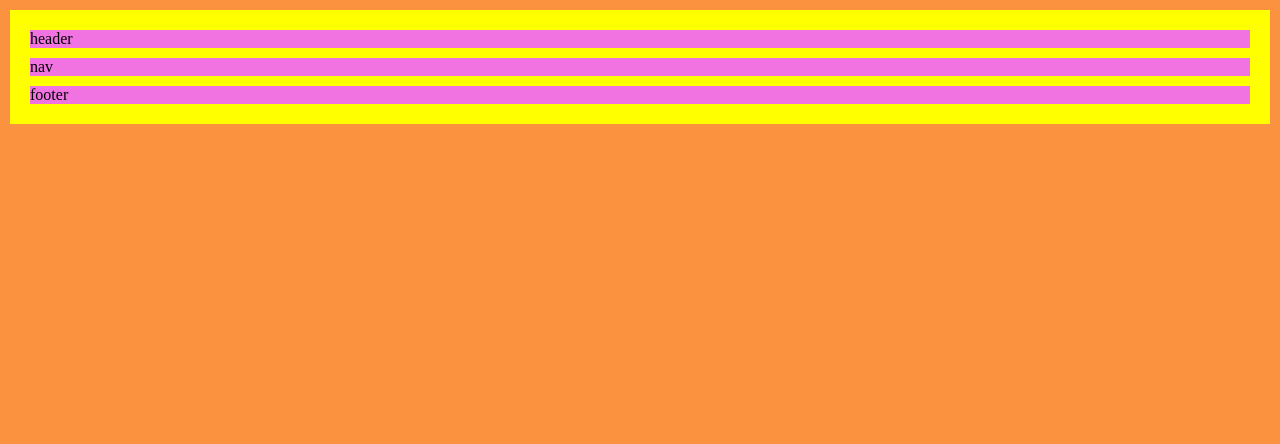
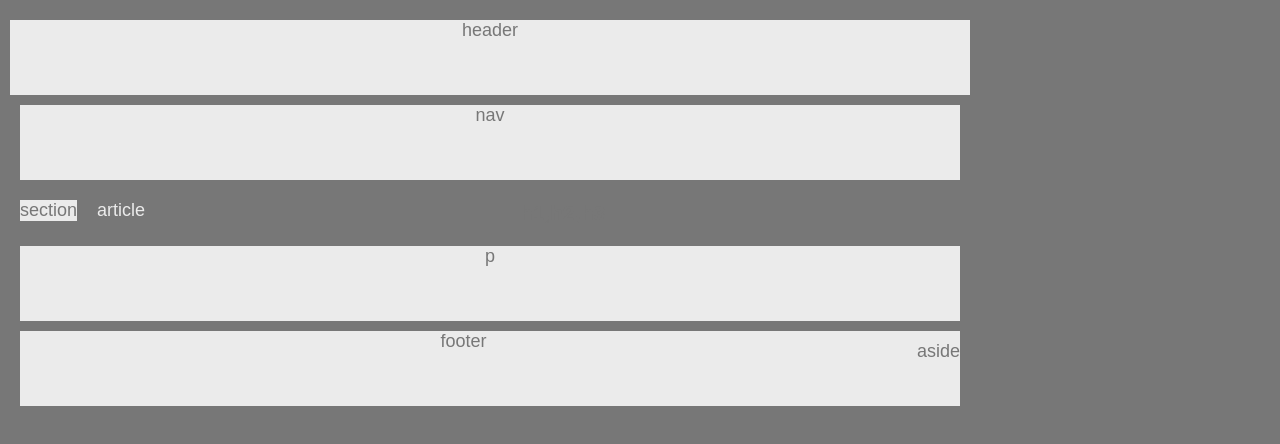
Before and after one commit to jrkerr2/HW-Wireframe2, a plain HTML site: page index.html in a window 1280 px wide. Drawn offline with Linux system fonts and the light colour scheme.

Commit message:
this is a comment

```diff
--- a/index.html
+++ b/index.html
@@ -5,8 +5,24 @@
         <link rel="stylesheet" href="style.css">
     </head>
     <body>
-      <header>header</header>
+      <header>
+          <p>header</p>
+
+
+      </header>
+
       <nav>nav</nav>
-      <footer>footer</footer>
+
+      <section>section</section>
+
+        <article>article</article>
+
+            <h3>h1,h2,h3</h3>
+            <p>p</p>
+
+    <aside>aside</aside>
+
+    <footer>footer</footer>
+
     </body>
 </html>
--- a/style.css
+++ b/style.css
@@ -1,26 +1,70 @@
 html {
-    background-color: #fa923f;
+
+    background-color: transparent;
     padding: 10px;
+    margin: auto;
 }
 
 body {
-    background-color: yellow;
-    padding: 10px;
+    margin: auto;
+    font-family: Arial, Helvetica, sans-serif;
+    text-align: center;
+    color: #777;
+    background-color: #777;
+    width: 960px;
+    font-size: 18px;
     margin: 0;
 
 }
 
-header {
-    background-color: #f073e1;
+p {
+    background-color: #ebebeb;
+    height: 75px;
     margin: 10px;
 }
 
+header {
+    background-color: #ebebeb;
+    width: 960px;
+    height: 75px;
+    margin: 10px;
+    margin: auto;
+}
+
 nav {
-    background-color: #f073e1;
+    height: 75px;
+    background-color: #ebebeb;
     margin: 10px;
 }
 
-footer {
-    background-color: #f073e1;
+section {
+    float: left;
+    background-color: #ebebeb;
     margin: 10px;
 }
+
+aside {
+    float: right;
+    background-color: #ebebeb;
+    margin: 10px;
+}
+
+article {
+
+    float: left;
+    color: #ebebeb;
+    background-color: #777;
+    margin: 10px;
+
+placeholder {
+
+    background-color: #ebebeb;
+    margin: 10px;
+    }
+}
+
+footer {
+    height: 75px;
+    background-color: #ebebeb;
+    margin: 10px;
+}
```
